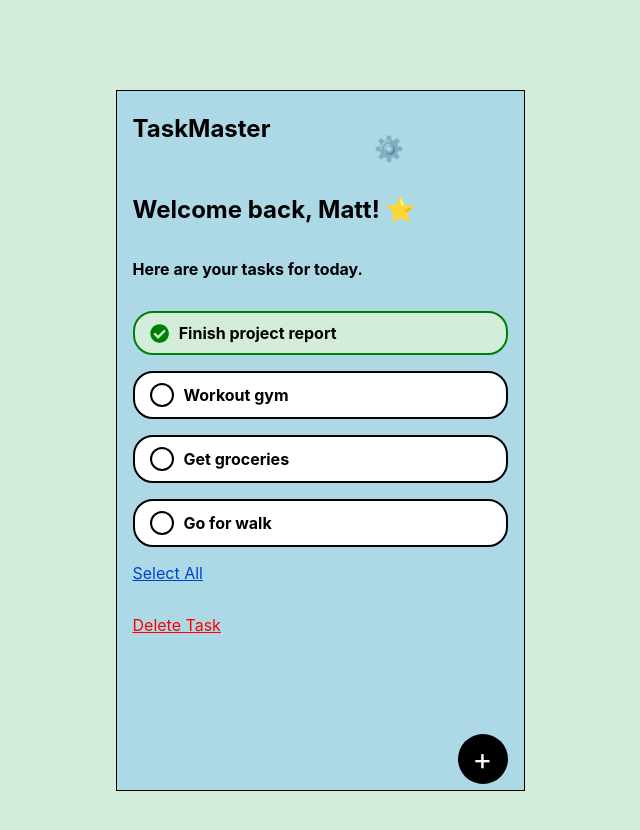
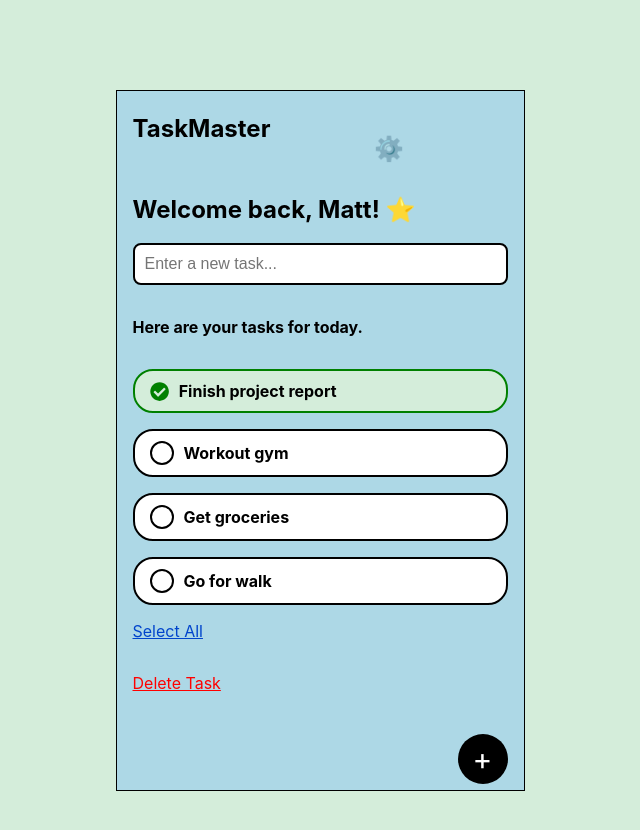
Before and after one commit to matthewlukyanov2/Task-Master, a React (Create React App) app in the folder taskmaster-app/: page /dashboard in a window 1280 px wide. Shown: the top 830 px of the page, without its empty margins (320-960 px from the left). Built offline with nearby package versions, Linux system fonts and the light colour scheme.

Commit message:
added option to add text instead of just unnamed task each time

```diff
--- a/taskmaster-app/src/pages/Dashboard.js
+++ b/taskmaster-app/src/pages/Dashboard.js
@@ -23,6 +23,8 @@ const Dashboard = () => {
   };
 
   const [tasks, setTasks] = useState(getInitialTasks);
+  const [newTaskText, setNewTaskText] = useState("");
+
 
   //Save to localStorage whenever tasks change
   useEffect(() => {
@@ -69,16 +71,18 @@ const Dashboard = () => {
   const allTasksCompleted = tasks.length > 0 && tasks.every(task => task.completed);
 
   const addTask = () => {
-    if (tasks.length >= 6) return;
+        if (tasks.length >= 6 || newTaskText.trim() === "") return;
 
         const newTask = {
           id: Date.now(),
-      text: "New Task",
+          text: newTaskText.trim(),
           completed: false
         };
 
         setTasks([...tasks, newTask]);
+        setNewTaskText(""); // Clear input after adding
       };
+
 
 
   return (
@@ -95,7 +99,25 @@ const Dashboard = () => {
         </div>
 
         <h2 style={{ marginTop: "1.5rem" }}>Welcome back, Matt! <span>⭐</span></h2>
+
+
+        <input
+  type="text"
+  className="task-input"
+  placeholder="Enter a new task..."
+  value={newTaskText}
+  onChange={(e) => setNewTaskText(e.target.value)}
+  disabled={tasks.length >= 6}
+/>
+
+{tasks.length >= 6 && (
+  <p style={{ color: "red", fontWeight: "bold", marginTop: "0.5rem" }}>
+    Sorry, 6 tasks max
+  </p>
+)}
+
 <p style={{ fontWeight: "bold" }}>Here are your tasks for today.</p>
+
 
         <div className="task-list">
         {tasks.map((task) => (
--- a/taskmaster-app/src/styles/Dashboard.css
+++ b/taskmaster-app/src/styles/Dashboard.css
@@ -73,3 +73,15 @@
   .message.fade-out {
     opacity: 0;
   }
+
+  .task-input {
+    width: 100%;
+  max-width: 100%;
+  padding: 10px;
+  font-size: 1rem;
+  margin-bottom: 1rem;
+  border: 2px solid black;
+  border-radius: 8px;
+  box-sizing: border-box;
+  word-break: break-word;
+  }
```
Lines whose indentation alone changed are shown as unchanged.
